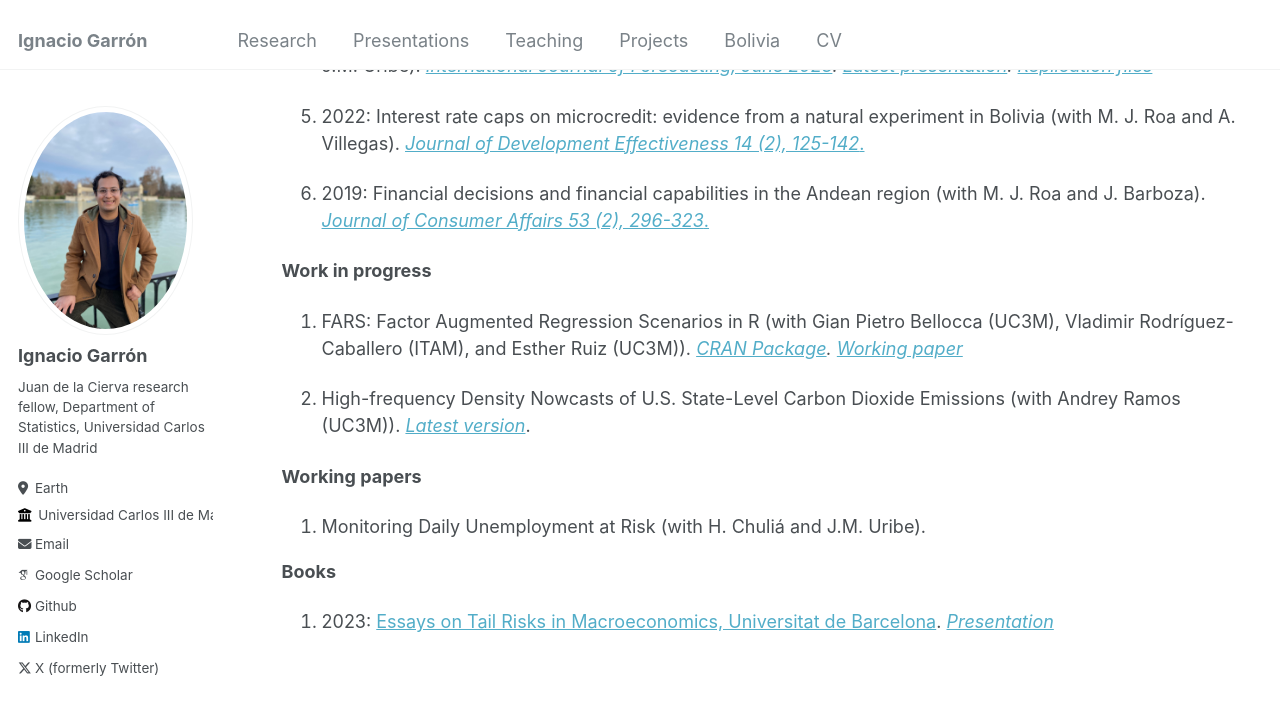
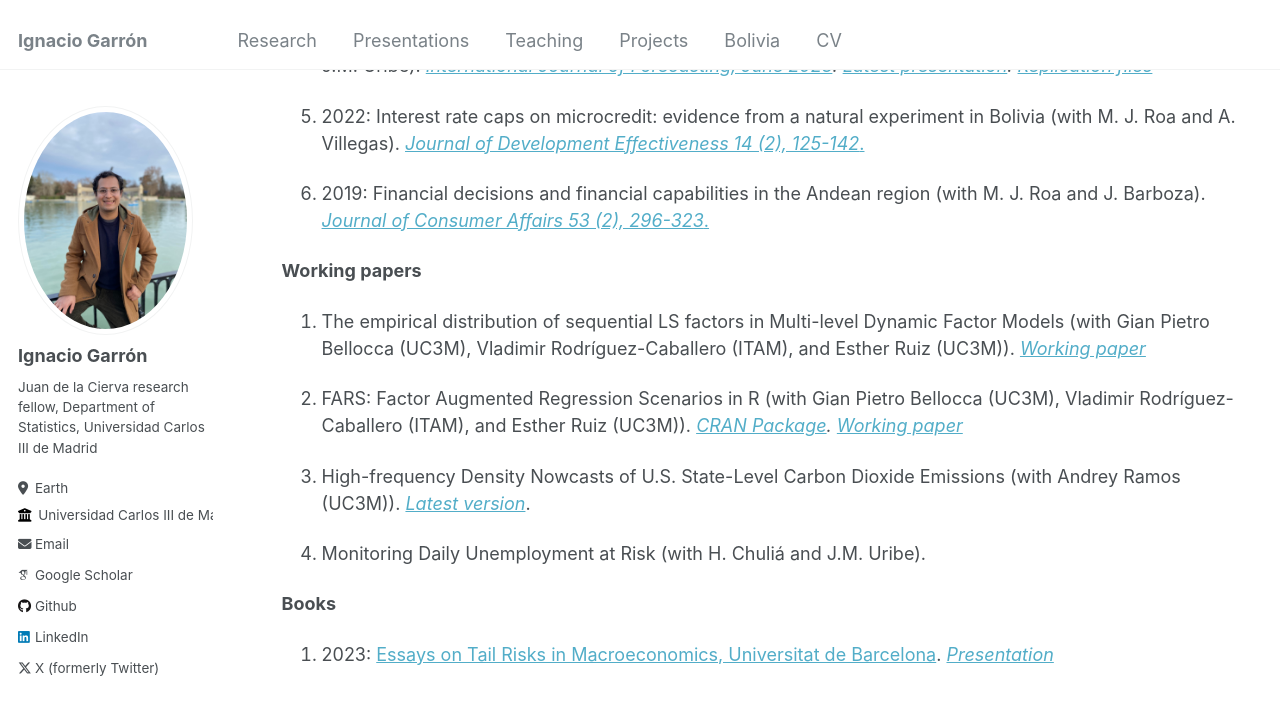
Before and after one commit to IgnacioGarron/IgnacioGarron.github.io, a Jekyll site: the page built from _pages/publications.md, in a window 1280 px wide and 900 px high, scrolled down 717 px. Shown: the top 715 px of the window. Built offline with Jekyll 4.4.1, drawn with Linux system fonts in a browser that asks for light colours; some web fonts are replaced.

Commit message:
Update publications.md

```diff
--- a/_pages/publications.md
+++ b/_pages/publications.md
@@ -34,15 +34,15 @@ author_profile: true
 6. 2019: Financial decisions and financial capabilities in the Andean region (with M. J. Roa and J. Barboza). [*Journal of Consumer Affairs 53 (2), 296-323*.](https://onlinelibrary.wiley.com/doi/abs/10.1111/joca.12187)
 
 
-**Work in progress**
+**Working papers**
+
+1. The empirical distribution of sequential LS factors in Multi-level Dynamic Factor Models (with Gian Pietro Bellocca (UC3M), Vladimir Rodríguez-Caballero (ITAM), and Esther Ruiz (UC3M)). *[Working paper](https://e-archivo.uc3m.es/entities/publication/d8f52e5a-87a8-4507-83b1-7d98814a9776)*
 
 2. FARS: Factor Augmented Regression Scenarios in R (with Gian Pietro Bellocca (UC3M), Vladimir Rodríguez-Caballero (ITAM), and Esther Ruiz (UC3M)). *[CRAN Package](https://cran.r-project.org/web/packages/FARS/index.html). [Working paper](https://arxiv.org/pdf/2507.10679)*
 
-1. High-frequency Density Nowcasts of U.S. State-Level Carbon Dioxide Emissions (with Andrey Ramos (UC3M)). *[Latest version](https://arxiv.org/abs/2501.03380)*.
+3. High-frequency Density Nowcasts of U.S. State-Level Carbon Dioxide Emissions (with Andrey Ramos (UC3M)). *[Latest version](https://arxiv.org/abs/2501.03380)*.
 
-**Working papers**
-
-1.  Monitoring Daily Unemployment at Risk (with H. Chuliá and J.M. Uribe).
+4.  Monitoring Daily Unemployment at Risk (with H. Chuliá and J.M. Uribe).
 
 
 **Books**
```
